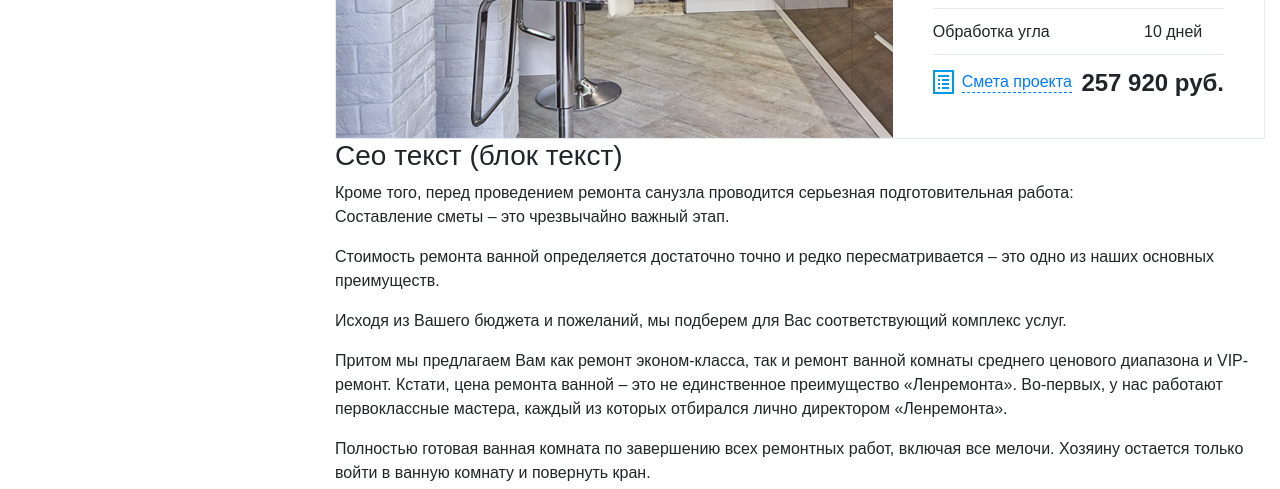
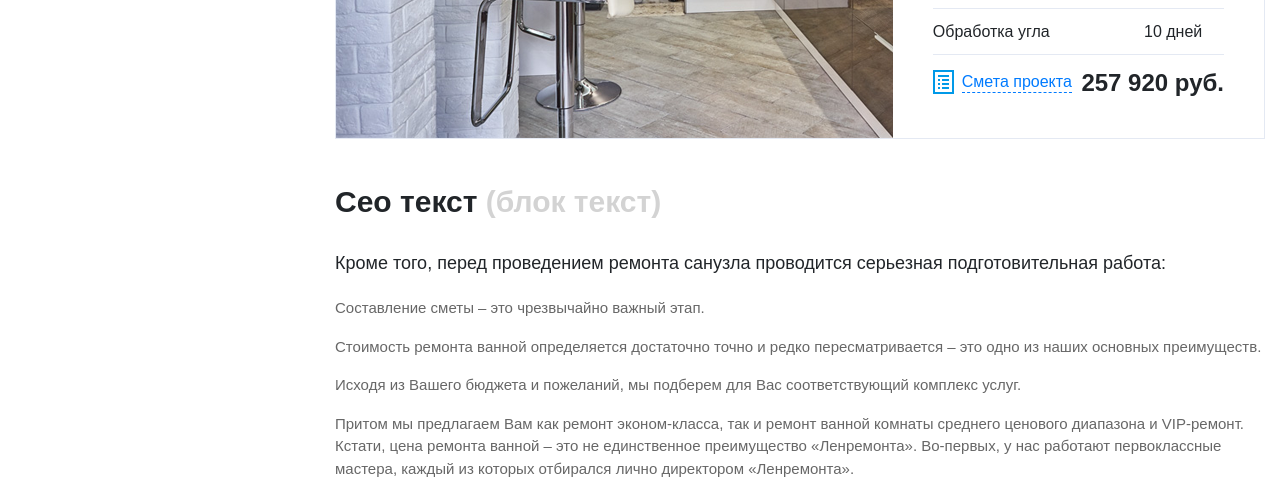
Before and after one commit to marchukmiroslava88/Viratek, a website: page src/index.html in a window 1280 px wide. Shown: the part 2380-2869 px from the top of the page. Drawn offline with nearby package versions, Linux system fonts and the light colour scheme; files that its build step writes are made by us from their sources.

Commit message:
block-seo: change mockup, add new component, fix styles

```diff
--- a/src/index.html
+++ b/src/index.html
@@ -244,7 +244,7 @@
           <!-- ./completed-projects -->
 
           <section class="seo-text">
-            <h3 class="title-h3">Сео текст (блок текст)</h3>
+            <h3 class="title-h3">Сео текст <span>(блок текст)</span></h3>
             <div class="seo-text__title">Кроме того, перед проведением ремонта санузла проводится серьезная подготовительная работа:</div>
             <p>Составление сметы – это чрезвычайно важный этап.</p>
             <p>Стоимость ремонта ванной определяется достаточно точно и редко пересматривается – это одно из наших основных преимуществ.</p>
--- /dev/null
+++ b/src/styles/components/_seo.scss
@@ -0,0 +1,24 @@
+@import "../utils/_vars";
+
+.seo-text {
+  margin-top: 45px;
+  .title-h3 {
+    font-weight: bold;
+    font-size: $fz-lg;
+    margin-bottom: 30px;
+
+    span {
+      color: #d3d3d3;
+    }
+  }
+
+  &__title {
+    font-size: $fz-md;
+    margin-bottom: 20px;
+  }
+
+  p {
+    font-size: $fz-sm;
+    color: $secondary-color;
+  }
+}
--- a/src/styles/main.scss
+++ b/src/styles/main.scss
@@ -14,6 +14,7 @@
 @import "components/project-card";
 @import "components/complete-projects-title";
 @import "components/stars";
+@import "components/seo";
 
 body {
   font-family: Arial, "Helvetica Neue", Helvetica, sans-serif;
```
